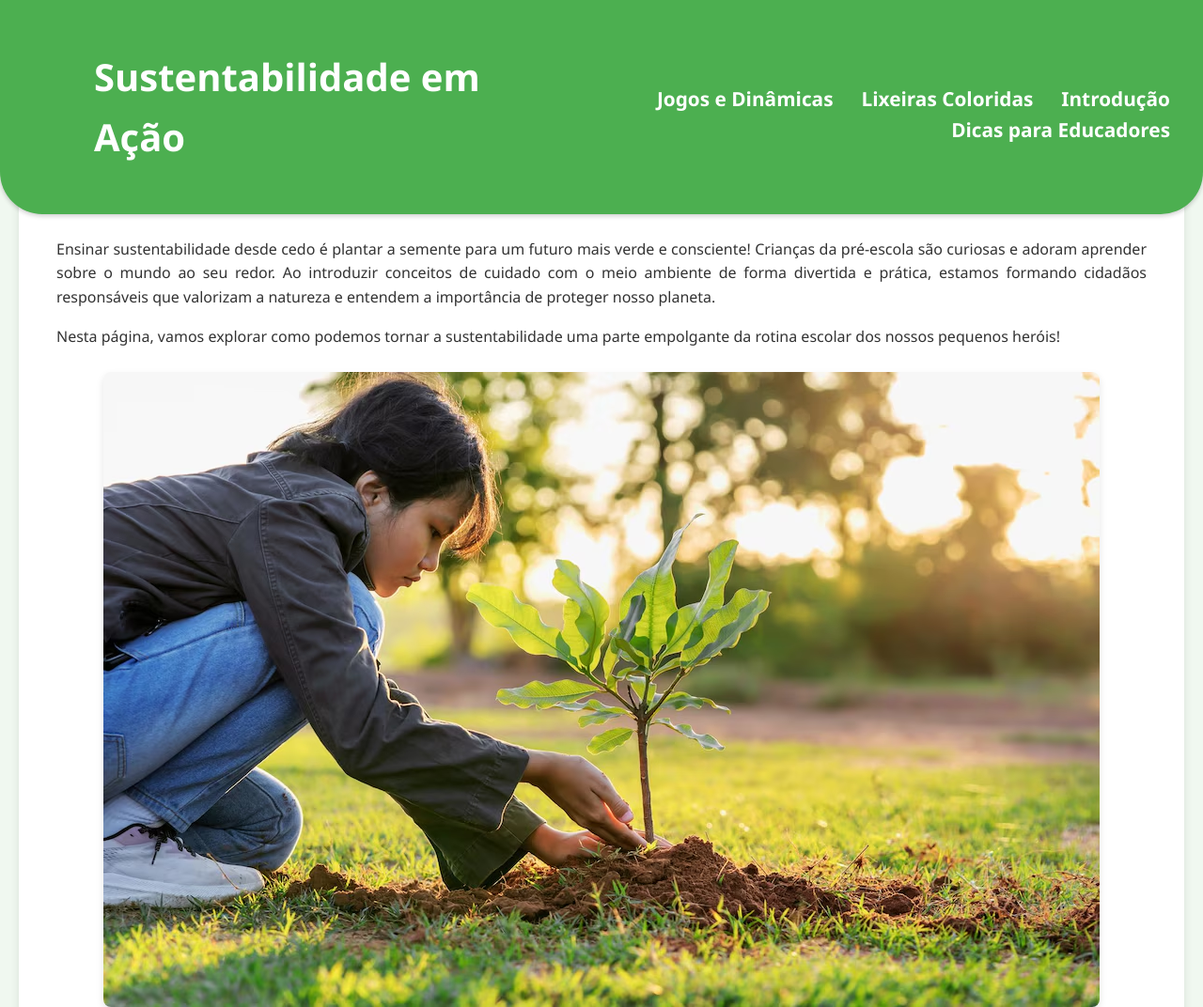
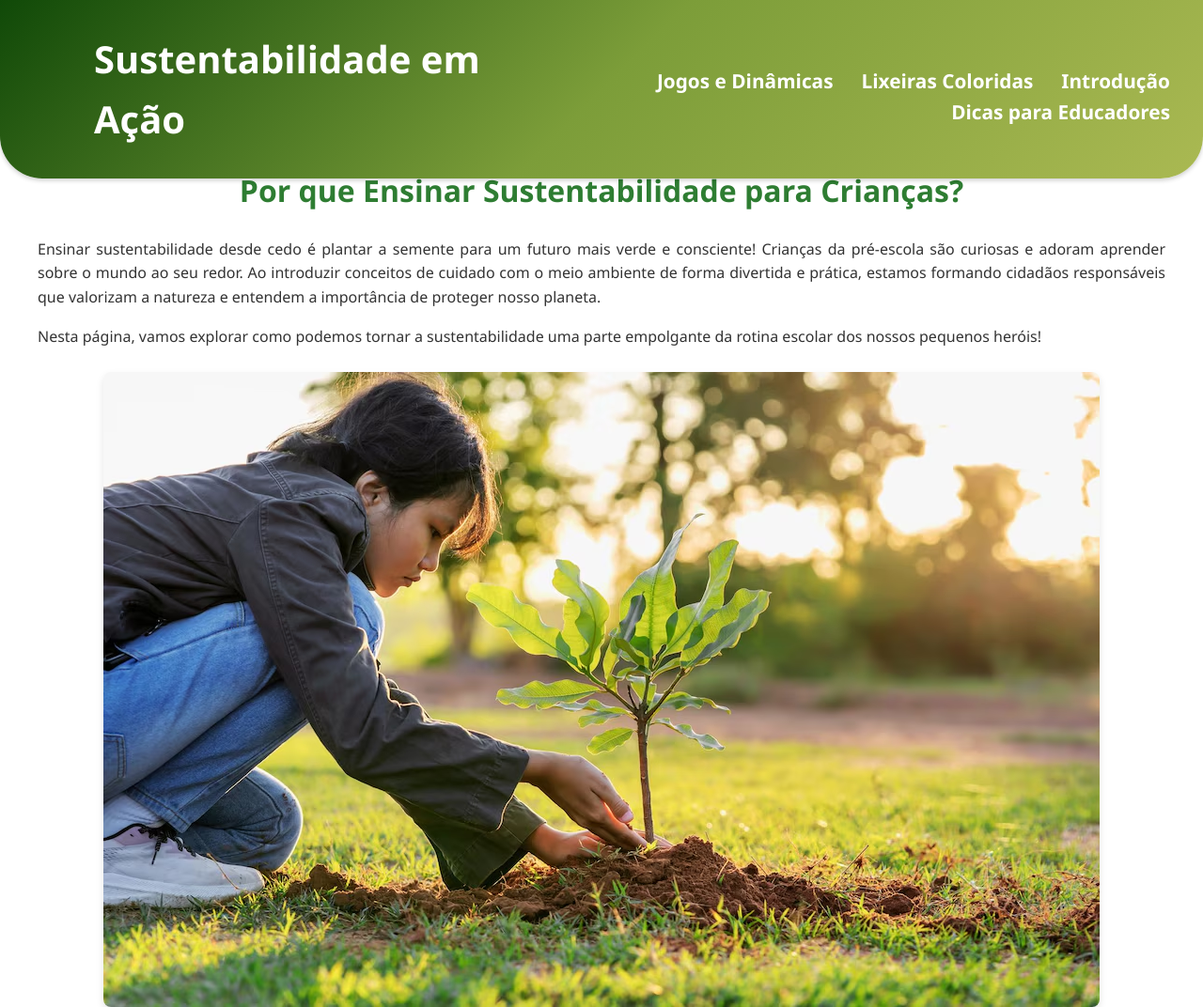
Before and after one commit to sbyas23/sea2, a plain HTML site: page index.html in a window 1280 px wide. Shown: the top 1072 px of the page at 94% size. Drawn offline with Linux system fonts and the light colour scheme.

Commit message:
Update style.css

```diff
--- a/css/style.css
+++ b/css/style.css
@@ -11,7 +11,7 @@ body {
 }
 
 header {
-    background-color: #4CAF50;
+    background: linear-gradient(135deg, #104908, #7c9d39, #aab952 );;
     color: white;
     padding: 1rem 20px;
     text-align: center;
@@ -29,8 +29,7 @@ header {
     justify-content: space-between; /* Espalha os itens: h1 à esquerda, nav à direita */
     align-items: center; /* Centraliza verticalmente h1 e nav */
     box-sizing: border-box; /* Garante que o padding não aumente a largura total */
-    padding-bottom: 50px;
-    padding-top: 50px;
+    height: 190px;
 }
 
 header h1 {
@@ -69,11 +68,12 @@ nav ul li a:hover {
 
 main {
     padding: 20px;
-    max-width: 1200px;
+    max-width: 1800px;
     margin: 20px auto;
     background-color: white;
     box-shadow: 0 0 10px rgba(0,0,0,0.1);
     border-radius: 8px;
+
 }
 
 section {
@@ -202,7 +202,6 @@ p {
 footer {
     background-color: #333;
     color: white;
-    text-align: center;
     padding: 15px 0;
     margin-top: 30px;
     font-size: 0.9rem;
```
